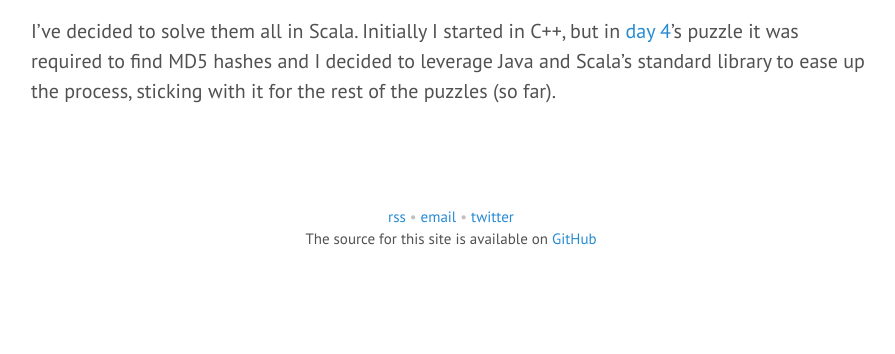
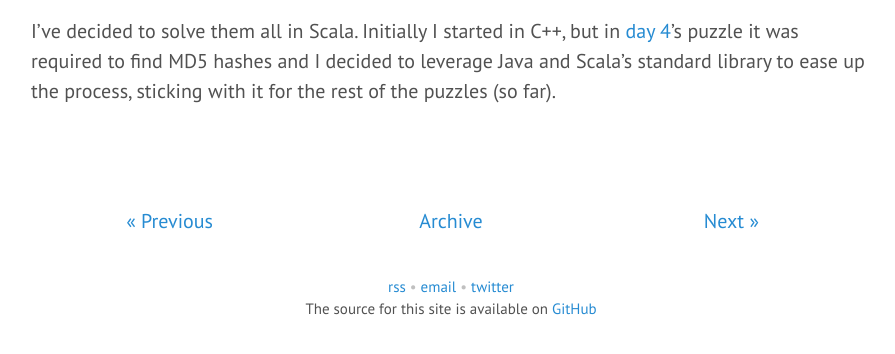
Before and after one commit to jcazevedo/jcazevedo.net, a Jekyll site: the page built from posts/_posts/2015-12-09-advent-of-code.md, in a window 1280 px wide, cut to the strip 655-1011 px from the top of the page. Shown: the whole strip, without its empty margins (189-1084 px from the left). Built offline with Jekyll 4.4.1, drawn with Linux system fonts in a browser that asks for light colours; before the commit the page ends 941 px from its top, so only the background shows below that.

Commit message:
Add previous and next links on posts

```diff
--- a/_layouts/post.html
+++ b/_layouts/post.html
@@ -15,6 +15,20 @@
                     <span class="post-extra-header">{{ page.date | date: "%B %-d, %Y" }}</span>
                     {{ content }}
                 </div>
+
+                <div class="pagination">
+                  {% if page.previous.url %}
+                  <a class="pagination-item older" href="{{page.previous.url}}">&laquo; Previous</a>
+                  {% else %}
+                  <span class="pagination-item older">&laquo; Previous</span>
+                  {% endif %}
+                  <a class="pagination-item archive" href="/posts/archive">Archive</a>
+                  {% if page.next.url %}
+                  <a class="pagination-item newer" href="{{page.next.url}}">Next &raquo;</a>
+                  {% else %}
+                  <span class="pagination-item newer">Next &raquo;</span>
+                  {% endif %}
+                </div>
             </div>
             <div class="footer">
                 {% include footer.html %}
```
